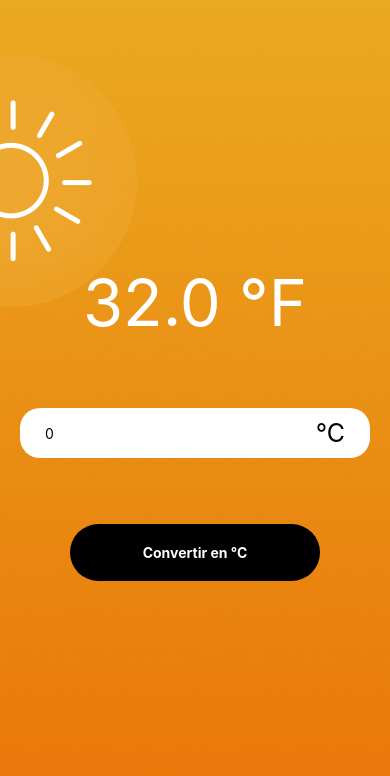
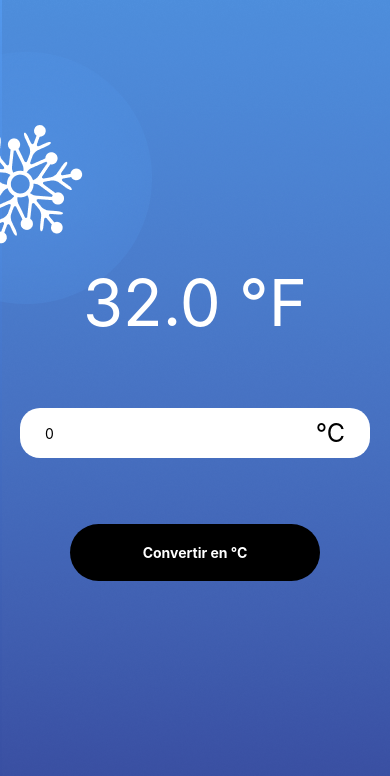
Before and after one commit to HugoMouchon/Temperature-Converter-App-react-native, a React Native app: screen / in a window 390 px wide. Shown: the top 776 px of the page. Built offline with nearby package versions, Linux system fonts and the light colour scheme.

Commit message:
Fin du developpement de l'application de conversion de température et mise en place de commentaires

```diff
--- a/App.js
+++ b/App.js
@@ -1,20 +1,35 @@
 import { StatusBar } from 'expo-status-bar';
-import { ImageBackground, StyleSheet, Text, View } from 'react-native';
+import { ImageBackground, View } from 'react-native';
 import { s } from "./App.style";
 import hotBackground from "./assets/hot.png";
+import coldBackground from "./assets/cold.png";
 import { InputTemperature } from './components/InputTemperature/InputTemperature';
 import { TemperatureDisplay } from './components/TemperatureDisplay/TemperatureDisplay';
-import { useState } from 'react';
-import { DEFAULT_TEMPERATURE, DEFAULT_UNIT, UNITS } from './constant';
-import { getOppositUnit, convertTemperatureTo } from './services/temperature-service';
+import { useEffect, useState } from 'react';
+import { DEFAULT_TEMPERATURE, DEFAULT_UNIT } from './constant';
+import { getOppositUnit, convertTemperatureTo, isIceTemperature } from './services/temperature-service';
 import { ButtonConvert } from './components/ButtonConvert/ButtonConvert';
 
 export default function App() {
 
-  const [inputValue, setInputValue] = useState(DEFAULT_TEMPERATURE)
-  const [currentUnit, setCurrentUnit] = useState(DEFAULT_UNIT)
+  // State qui stock la valeur inscrit dans l'input et mise à défaut à 0°C
+  const [inputValue, setInputValue] = useState(DEFAULT_TEMPERATURE);
+  // State qui stock l'unité de température mise par defaut en °C
+  const [currentUnit, setCurrentUnit] = useState(DEFAULT_UNIT);
+  // State qui stock l'image de fond de l'application
+  const [currentBackground, setCurrentBackground] = useState();
   const oppositeUnit = getOppositUnit(currentUnit);
 
+  // Utilisation du useEffect afin de récupérer et de contrôler la valueur de l'input, si elle existe alors l'image de fond change en fonction de la température indiquée (utilisation du ternaire en destructuring)
+  useEffect(() => {
+    const temperatureAsFloat = Number.parseFloat(inputValue)
+    if (!isNaN(temperatureAsFloat)) {
+      const isColdBackground = isIceTemperature(inputValue, currentUnit)
+      setCurrentBackground(isColdBackground ? coldBackground : hotBackground)
+    }
+  }, [inputValue, currentUnit])
+
+  // fonction permettant de convertir la valeur de l'input dans l'unité auquel il appartient en son opposé.
   function getConvertedTemperature() {
     const valueAsFloat = Number.parseFloat(inputValue);
     return isNaN(valueAsFloat) ? "" : convertTemperatureTo(oppositeUnit, valueAsFloat).toFixed(1);
@@ -22,17 +37,22 @@ export default function App() {
   }
 
   return (
-    <ImageBackground source={hotBackground} style={s.container}>
+    // Image de fond de l'application
+    <ImageBackground source={currentBackground} style={s.container}>
+      {/* Fenetre principale de travail */}
       <View style={s.workspace}>
+        {/* Affichage de la conversion de la temperature */}
         <TemperatureDisplay
           value={getConvertedTemperature()}
           unit={getOppositUnit(currentUnit)}
         />
+        {/* Champs Input permettant à l'utilisateur de taper son nombre */}
         <InputTemperature
           onChangeText={setInputValue}
           defaultValue={DEFAULT_TEMPERATURE}
           unit={currentUnit}
         />
+        {/* Bouton de conversion Celcius vers Faraneigt et inversement */}
         <ButtonConvert
           onPress={() => {
             setCurrentUnit(oppositeUnit);
--- a/components/TemperatureDisplay/TemperatureDisplay.style.js
+++ b/components/TemperatureDisplay/TemperatureDisplay.style.js
@@ -1,5 +1,4 @@
 import { StyleSheet } from "react-native";
-import { Colors } from "react-native/Libraries/NewAppScreen";
 
 const s = StyleSheet.create({
     text: {
--- a/services/temperature-service.js
+++ b/services/temperature-service.js
@@ -1,15 +1,26 @@
 import { UNITS } from "../constant";
 
+// fonction permettant de récupérer l'unité opposé.
 function getOppositUnit(unit) {
     return unit == UNITS.celcius ? UNITS.faranheigt : UNITS.celcius;
 }
 
+// fonction permettant de convertire des degrés celcius en faraneigt et inversement.
 function convertTemperatureTo(unit, value) {
-    if(unit == UNITS.celcius) {
-        return(value - 32) / 1.8;
-    }else{
+    if (unit == UNITS.celcius) {
+        return (value - 32) / 1.8;
+    } else {
         return value * 1.8 + 32;
     }
 }
 
-export {getOppositUnit, convertTemperatureTo };
+// fonction permettant de savoir si la valeur inscrite est négative (soit en °C ou en °F)
+function isIceTemperature(value, unit) {
+    if (unit == UNITS.celcius) {
+        return value <= 0
+    } else {
+        return value <= 32
+    }
+}
+
+export { getOppositUnit, convertTemperatureTo, isIceTemperature };
```
